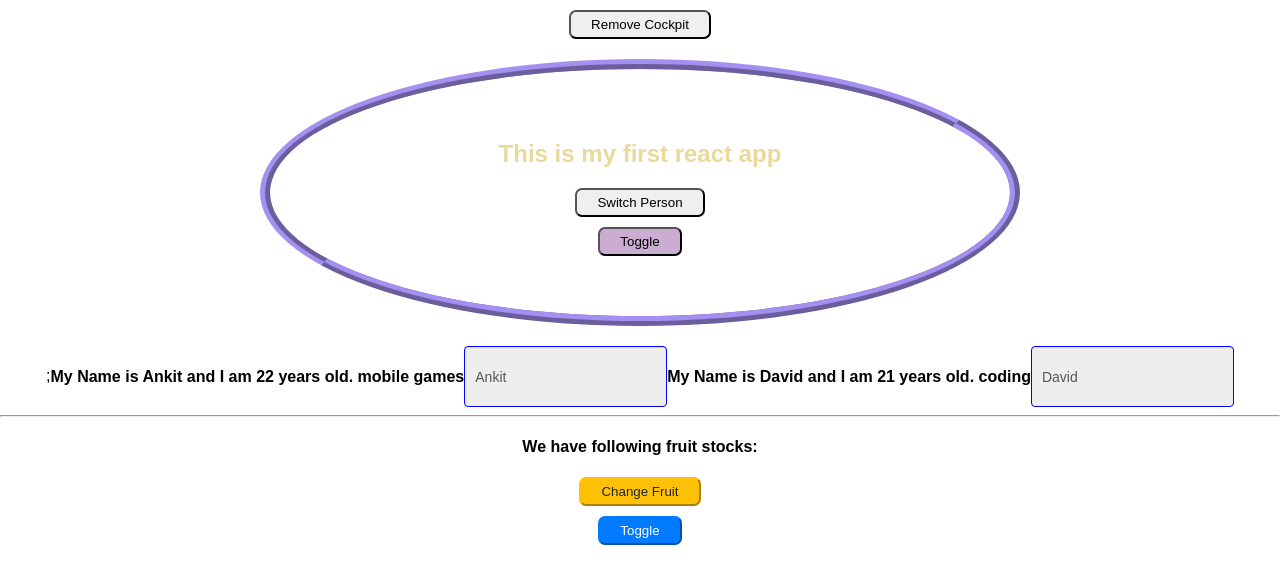
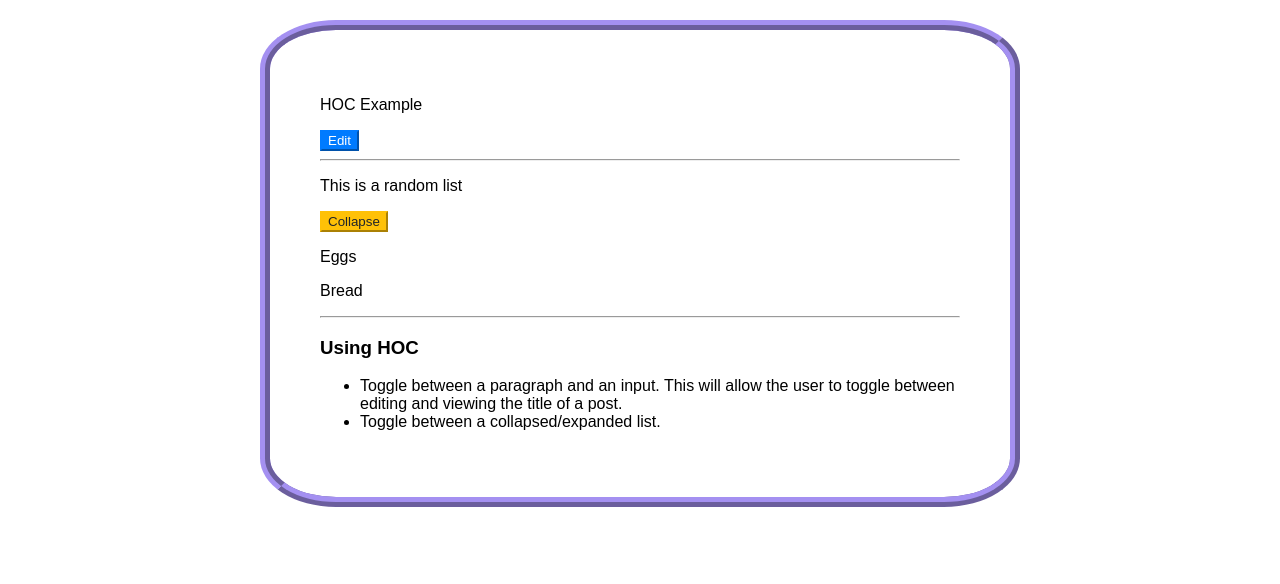
Before and after one commit to Gameonn/react-app, a React app: page / in a window 1280 px wide. Shown: the top 584 px of the page. Built offline with nearby package versions, Linux system fonts and the light colour scheme.

Commit message:
implemented hoc in toggle functionality

```diff
--- a/src/components/Cockpit/Cockpit.css
+++ /dev/null
@@ -1,16 +0,0 @@
-.Cockpit {
-    width: 50%;
-    border: 10px ridge #a490f1;
-    margin: 20px auto;
-    padding: 50px;
-    border-radius: 50%;
-}
-.dull {
-    color: #e9d99b;
-}
-.spacing {
-    word-spacing: 2.5em;
-}
-.bg {
-    background: whitesmoke;
-}
--- a/src/components/Cockpit/Cockpit.js
+++ /dev/null
@@ -1,53 +0,0 @@
-import React, {useEffect} from 'react';
-
-import classes from './Cockpit.css';
-
-const cockpit = (props) => {
-
-    //runs whenever the persons props change
-    useEffect( () => {
-      console.log('[Cockpit.js] useEffect');
-
-      return () => {
-        console.log('[Cockpit.js] cleanup work in useEffect');
-      }
-    }, props.persons);
-
-    //runs when component renders the first time
-    useEffect( () => {
-      console.log('[Cockpit.js] useEffect II');
-      return () => {
-        console.log('[Cockpit.js] cleanup work in useEffect II');
-      }
-    }, []);
-
-    const style = {
-        backgroundColor: '#ffc107',
-    }
-
-    if(props.showPersons)
-      style.backgroundColor = '#cbadd2';
-
-    let assignedClasses = [];
-    if(props.personsLength <= 2)
-      assignedClasses.push(classes.dull);
-    if(props.personsLength <= 1)
-      assignedClasses.push(classes.spacing);
-    if(props.personsLength === 0)
-      assignedClasses.push(classes.bg);
-
-    return (
-        <div className={classes.Cockpit}>
-            <h1> {props.title} </h1>
-            <h2 className={assignedClasses.join(' ')}> This is my first react app </h2>
-            <button className={classes['btn-primary']} onClick={() => props.switch("Manuel!!")}>
-            Switch Person
-            </button>
-            <button style={style} onClick={props.toggle}>
-            Toggle
-            </button>
-        </div>
-    );
-}
-
-export default React.memo(cockpit);
--- /dev/null
+++ b/src/components/CollapseToggle/CollapseToggle.js
@@ -0,0 +1,22 @@
+import React from 'react';
+import withToggle from '../../hoc/withToggle';
+
+const collapseToggle = (props) => (
+  <div>
+    <p>This is a random list</p>
+    <button  className={props.btnClass} onClick={props.toggle}>
+      { props.toggleStatus ? 'Collapse' : 'Expand' }
+    </button>
+    { props.toggleStatus && (
+        <div>
+          { props.list.map(item => (
+              <p key={item.id}>{ item.name }</p>
+            ))
+          }
+        </div>
+      )
+    }
+  </div>
+)
+
+export default withToggle(collapseToggle)
--- a/src/components/Persons/Person/Person.js
+++ b/src/components/Persons/Person/Person.js
@@ -1,6 +1,5 @@
 import React from "react";
 import classes from "./Person.css";
-import Auxiliary from '../../../hoc/Auxiliary/Auxiliary';
 
 const person = (props) => {
 
@@ -18,13 +17,13 @@ const person = (props) => {
   };
 
   return (
-    <Auxiliary className={classes.Person}>
+    <div className={classes.Person}>
       <h4 onClick={props.click}>
         My Name is {props.name} and I am {props.age} years old. {props.children}
       </h4>
       <input type="text" style={inputStyle} onChange={props.changed} value={props.name} />
       {/* <p>Using Math random function - {Math.floor(Math.random() * 115)} </p> */}
-    </Auxiliary>
+    </div>
   );
 };
 
--- /dev/null
+++ b/src/components/ViewEditToggle/ViewEditToggle.js
@@ -0,0 +1,21 @@
+import React from 'react';
+import withToggle from '../../hoc/withToggle';
+
+
+const viewEditToggle = (props) => {
+    console.log(props);
+    const input = (<input type="text" value={props.title} onChange={props.changed}/>);
+    const para = (<p>{props.title}</p>);
+
+    return (
+        <div>
+             { props.toggleStatus ? para: input }
+            <button className={props.btnClass} onClick={props.toggle}>
+            { props.toggleStatus ? 'Edit' : 'Save' }
+            </button>
+        </div>
+
+    );
+}
+
+export default withToggle(viewEditToggle);
--- a/src/containers/App.js
+++ b/src/containers/App.js
@@ -1,9 +1,6 @@
 import React, { Component } from "react";
-import Persons from "../components/Persons/Persons";
-import Fruits from "../components/Fruits/Fruits";
-import Cockpit from "../components/Cockpit/Cockpit";
-import WithClass from "../hoc/WithClass/WithClass";
-import Auxiliary from "../hoc/Auxiliary/Auxiliary";
+import ViewEditToggle from '../components/ViewEditToggle/ViewEditToggle';
+import CollapseToggle from '../components/CollapseToggle/CollapseToggle';
 import classes from "./App.css";
 
 class App extends Component {
@@ -12,27 +9,7 @@ class App extends Component {
     super(props);
     console.log('[App.js] constructor');
 
-    this.state = {
-      persons: [
-        { id: 1, name: "Ankit", age: 22, hobby: "mobile games" },
-        { id: 2, name: "David", age: 21, hobby: "coding" },
-      ],
-      fruits: [
-        { id: 1, name: "Mango", color: "yellow", qty: 25 },
-        { id: 2, name: "Orange", color: "orange", qty: 12 },
-        { id: 3, name: "Apple", color: "red", qty: 40 },
-        { id: 4, name: "Guava", color: "green", qty: 15 },
-      ],
-      showPersons: true,
-      showFruits: false,
-      showCockpit: true,
-    };
-
-  }
-
-  static getDerivedStateFromProps(props,state) {
-    console.log('[App.js] getDerivedStateFromProps', props, state);
-    return state;
+    this.state  = {title: 'HOC Example'};
   }
 
   componentDidMount() {
@@ -60,109 +37,44 @@ class App extends Component {
     console.log('[App.js] componentWillUnmount');
   }
 
-
-  switchPersonHandler = (newName) => {
-    this.setState({
-      persons: [
-        { id: 11, name: "Ankit2", age: 25, hobby: "FPS games" },
-        { id: 12, name: newName, age: 24, hobby: "web development" },
-      ],
-    });
-  };
-
-  deletePersonHandler = (personIndex) => {
-    const persons = [...this.state.persons];
-    persons.splice(personIndex, 1);
-    this.setState({ persons: persons });
-  };
-
-  changeFruitHandler = () => {
-    this.setState({
-      fruits: [
-        { id: 1, name: "Mango", color: "yellow", qty: 25 },
-        { id: 2, name: "Orange", color: "orange", qty: 12 },
-        { id: 3, name: "grapes", color: "brown", qty: 40 },
-        { id: 4, name: "Guava", color: "green", qty: 15 },
-      ],
-    });
-  };
-
-  nameChangedHandler = (event, id) => {
-    const personIndex = this.state.persons.findIndex((person) => {
-      return person.id === id;
-    });
-    const person = { ...this.state.persons[personIndex] };
-
-    // const person = Object.assign({}, this.state.persons[personIndex]);
-    person.name = event.target.value;
-
-    const persons = [...this.state.persons];
-    persons[personIndex] = person;
-    this.setState({ persons: persons });
-  };
-
-  togglePersonsHandler = () => {
-    const doesShow = this.state.showPersons;
-    this.setState({ showPersons: !doesShow });
-  };
-
-  toggleFruitHandler = () => {
-    const doesShow = this.state.showFruits;
-    this.setState({ showFruits: !doesShow });
-  };
-
-  removeFruitHandler = (fruitIndex) => {
-    const fruitsArr = [...this.state.fruits];
-    fruitsArr.splice(fruitIndex, 1);
-    this.setState({ fruits: fruitsArr });
-  };
-
-  fruitChangeHandler = (event, id) => {
-    const fruits = [...this.state.fruits];
-    const fruitIndex = fruits.findIndex((f) => f.id === id);
-
-    const fruit = { ...this.state.fruits[fruitIndex] };
-    fruit.name = event.target.value;
-    fruits[fruitIndex] = fruit;
-    this.setState({ fruits: fruits });
-  };
+  titleChangeHandler = (event) => {
+    const newTitle = event.target.value;
+    this.setState({title: newTitle});
+  }
 
   render() {
-    console.log('[App.js] render ');
 
-    let persons = null;
-    if (this.state.showPersons) {
-      persons = (
-        <div style={{ display: "inline-flex" }}>
-          <Persons persons={this.state.persons} clicked={this.deletePersonHandler} changed={this.nameChangedHandler} />
-        </div>
-      );
+    const style = {
+      width: '50%',
+      border: '10px ridge #a490f1',
+      margin: '20px auto',
+      padding: '50px',
+      borderRadius: '10%'
     }
 
+    const list = [
+      { id: 1, name: 'Eggs' },
+      { id: 2, name: 'Bread' },
+    ];
+
     return (
-        <Auxiliary classes={classes.App}>
-          <button onClick={() => {this.setState({showCockpit:false})}} > Remove Cockpit </button>
-          {this.state.showCockpit ? (
-          <Cockpit title={this.props.appTitle} persons={this.state.persons} showPersons={this.state.showPersons}
-                  toggle={this.togglePersonsHandler} personsLength={this.state.persons.length}
-                  switch={this.switchPersonHandler} />
-          ) : null};
-          {persons}
+        <div classes={classes.App} style={style}>
 
+          <ViewEditToggle title={this.state.title} changed={this.titleChangeHandler} btnClass={classes['btn-primary']}/>
           <hr />
-          <h4>We have following fruit stocks:</h4>
-          <button className={classes['btn-warning']} onClick={this.changeFruitHandler}>
-            Change Fruit
-          </button>
-          <button className={classes['btn-primary']} onClick={this.toggleFruitHandler}>
-            Toggle
-          </button>
-          {this.state.showFruits ? (
-              <Fruits fruits={this.state.fruits} clicked={this.removeFruitHandler} changed={this.fruitChangeHandler} />
-          ) : null}
-        </Auxiliary>
+          <CollapseToggle list={list} initialToggleStatus={true} btnClass={classes['btn-warning']}/>
+          <hr />
+          <div>
+            <h3>Using HOC</h3>
+            <ul>
+              <li>Toggle between a paragraph and an input. This will allow the user to toggle between editing
+                and viewing the title of a post.</li>
+                <li>Toggle between a collapsed/expanded list.</li>
+            </ul>
+          </div>
+        </div>
     );
   }
 }
 
-export default WithClass(App, classes.App);
+export default App;
--- a/src/hoc/Auxiliary/Auxiliary.js
+++ /dev/null
@@ -1,5 +0,0 @@
-// import React from 'react';
-
-const auxiliary = props => props.children;
-
-export default auxiliary;
--- a/src/hoc/WithClass/WithClass.js
+++ /dev/null
@@ -1,12 +0,0 @@
-import React from 'react';
-
-const withClass = (WrappedComponent, className) => {
-    return props => (
-        <div className={className} >
-            <WrappedComponent />
-        </div>
-    );
-
-}
-
-export default withClass;
--- /dev/null
+++ b/src/hoc/withToggle.js
@@ -0,0 +1,22 @@
+import React, { Component } from 'react'
+
+const withToggle = (PassedComponent) =>
+  class WithToggle extends Component {
+    state = {
+      toggleStatus: true,
+    }
+    toggleHandler = () => {
+      this.setState({ toggleStatus: !this.state.toggleStatus })
+    }
+    render() {
+      return (
+        <PassedComponent
+          {...this.props}
+          toggle={this.toggleHandler}
+          toggleStatus={this.state.toggleStatus}
+        />
+      )
+    }
+  }
+
+export default withToggle;
```
Also changed, not shown: src/ErrorBoundary/ErrorBoundary.js (deleted, +0 -22 lines).
